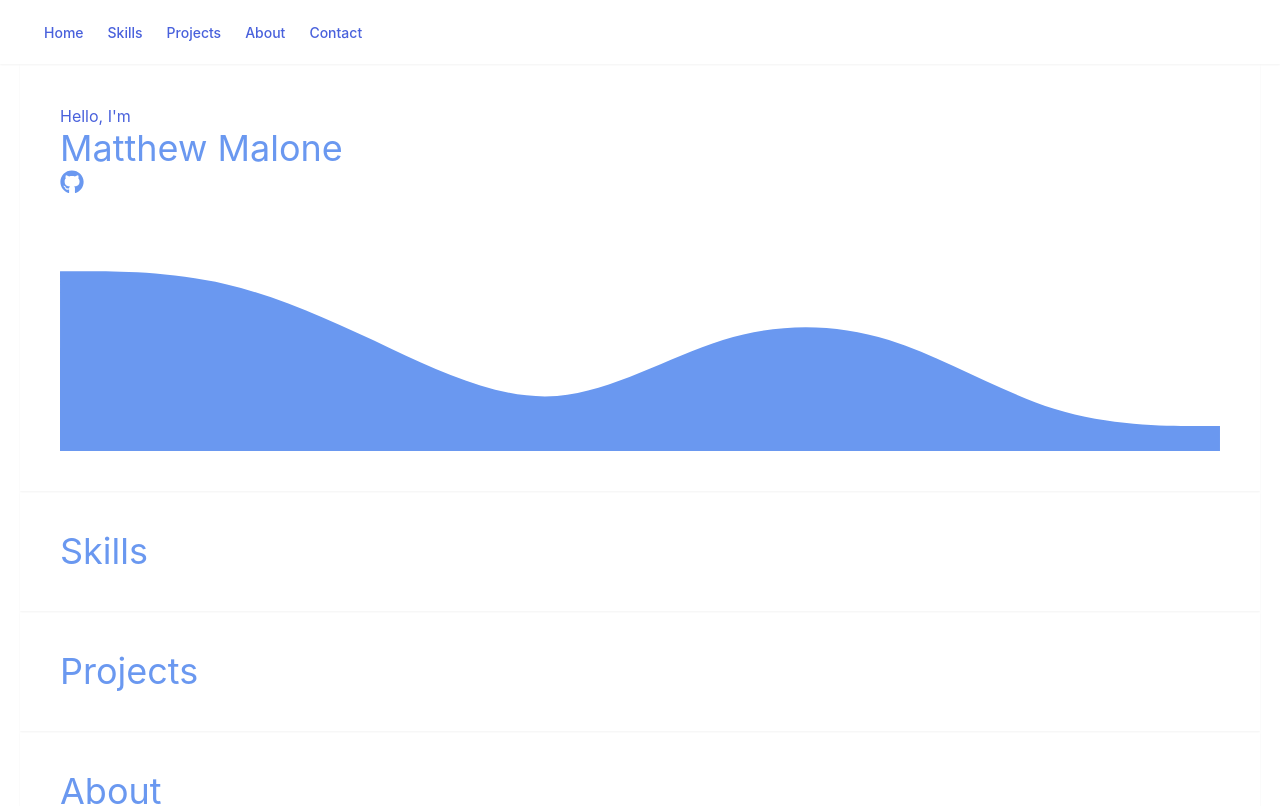
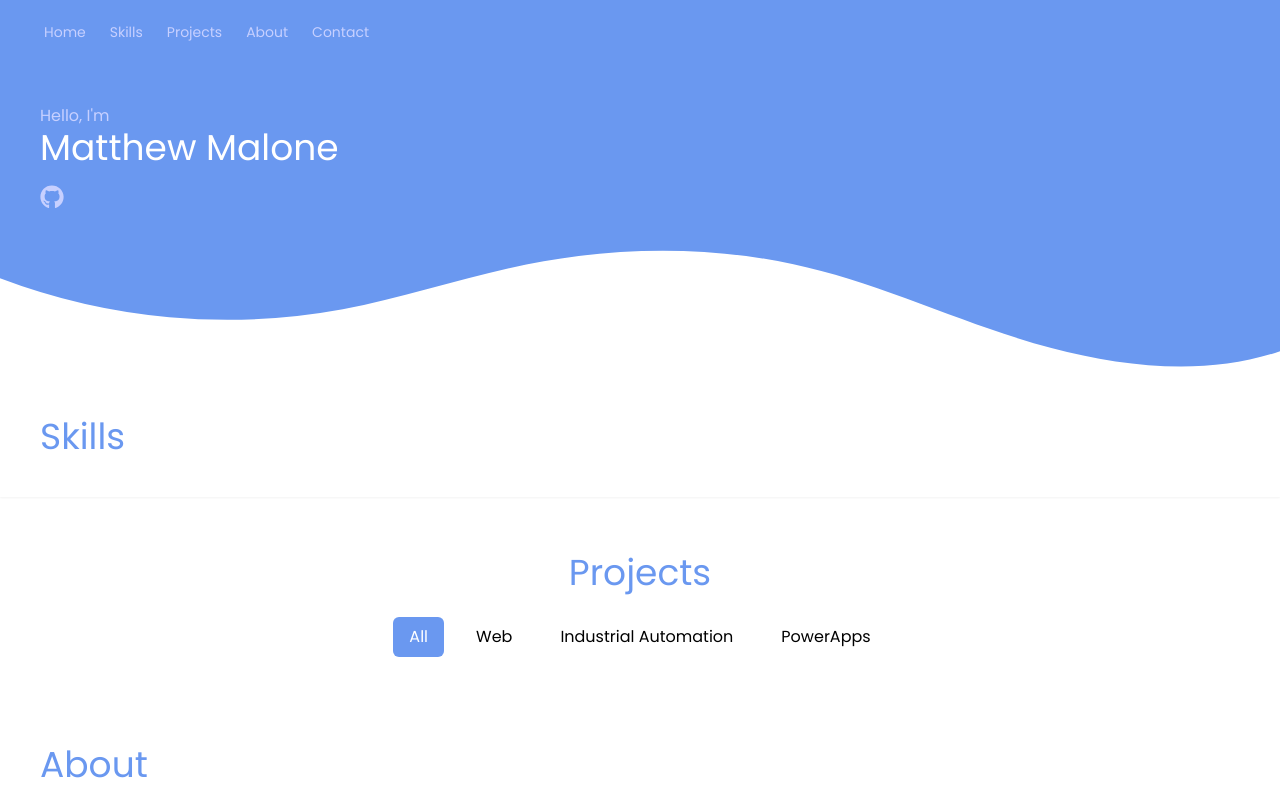
Before and after one commit to mama4294/portfolio, a React (Create React App) app: page / in a window 1280 px wide. Shown: the top 806 px of the page. Built offline with nearby package versions, Linux system fonts and the light colour scheme.

Commit message:
adds button component and project filter selector

```diff
--- a/public/index.html
+++ b/public/index.html
@@ -10,34 +10,17 @@
       content="Web site created using create-react-app"
     />
     <link rel="apple-touch-icon" href="%PUBLIC_URL%/logo192.png" />
-    <!--
-      manifest.json provides metadata used when your web app is installed on a
-      user's mobile device or desktop. See https://developers.google.com/web/fundamentals/web-app-manifest/
-    -->
     <link rel="manifest" href="%PUBLIC_URL%/manifest.json" />
-    <!--
-      Notice the use of %PUBLIC_URL% in the tags above.
-      It will be replaced with the URL of the `public` folder during the build.
-      Only files inside the `public` folder can be referenced from the HTML.
-
-      Unlike "/favicon.ico" or "favicon.ico", "%PUBLIC_URL%/favicon.ico" will
-      work correctly both with client-side routing and a non-root public URL.
-      Learn how to configure a non-root public URL by running `npm run build`.
-    -->
-    <title>React App</title>
+    <link rel="preconnect" href="https://fonts.googleapis.com" />
+    <link rel="preconnect" href="https://fonts.gstatic.com" crossorigin />
+    <link
+      href="https://fonts.googleapis.com/css2?family=Poppins&display=swap"
+      rel="stylesheet"
+    />
+    <title>Matthew Malone</title>
   </head>
   <body>
     <noscript>You need to enable JavaScript to run this app.</noscript>
     <div id="root"></div>
-    <!--
-      This HTML file is a template.
-      If you open it directly in the browser, you will see an empty page.
-
-      You can add webfonts, meta tags, or analytics to this file.
-      The build step will place the bundled scripts into the <body> tag.
-
-      To begin the development, run `npm start` or `yarn start`.
-      To create a production bundle, use `npm run build` or `yarn build`.
-    -->
   </body>
 </html>
--- a/src/App.js
+++ b/src/App.js
@@ -1,16 +1,27 @@
+import { useState } from "react";
 import { Navigation } from "./routes/Navigation";
 import { Footer } from "./routes/Footer";
 import { SocialLinks } from "./components/Social-Links";
-import { Wave } from "./components/Wave";
+import { Wave, WAVE_TYPE } from "./components/Wave";
+import { Projects } from "./routes/Projects";
 
 function App() {
   return (
     <div className="flex flex-col h-screen justify-between">
       <Navigation />
       <Content>
-        <Intro />
+        <ContentSection className="p-10 bg-primary">
+          <Intro />
+        </ContentSection>
+        <Wave type={WAVE_TYPE.base} className={"text-primary"} />
         <Skills />
-        <Projects />
+        {/* <Wave
+          type={WAVE_TYPE.base}
+          className={"text-primary origin-center rotate-180"}
+        /> */}
+        <ContentSection>
+          <Projects />
+        </ContentSection>
         <Section id="about" title="About" />
         <Section id="contact" title="Contact" />
       </Content>
@@ -22,18 +33,19 @@ function App() {
 export default App;
 
 export const Content = ({ children }) => {
-  return <div className="m-5 mt-[64px]">{children}</div>;
+  return <div className="mt-[64px]">{children}</div>;
+};
+
+export const ContentSection = ({ children, className = "p-10" }) => {
+  return <div className={className}>{children}</div>;
 };
 
 export const Intro = () => {
   return (
-    <section id="home" className="shadow-sm">
-      <div className="p-10">
-        <span className="text-muted">Hello, I'm</span>
-        <h1 className="text-primary text-4xl">Matthew Malone</h1>
-        <SocialLinks />
-        <Wave className={"text-primary"} />
-      </div>
+    <section id="home" className="">
+      <span className="text-inverted">Hello, I'm</span>
+      <h1 className="text-white text-4xl pb-4">Matthew Malone</h1>
+      <SocialLinks />
     </section>
   );
 };
@@ -42,15 +54,6 @@ export const Skills = () => {
     <section id="skills" className="shadow-sm">
       <div className="p-10">
         <h1 className="text-primary text-4xl">Skills</h1>
-      </div>
-    </section>
-  );
-};
-export const Projects = () => {
-  return (
-    <section id="projects" className="shadow-sm">
-      <div className="p-10">
-        <h1 className="text-primary text-4xl">Projects</h1>
       </div>
     </section>
   );
--- /dev/null
+++ b/src/components/Button.jsx
@@ -0,0 +1,12 @@
+export const Button = ({ children, selected, onClick }) => {
+    return (
+      <button
+        onClick={onClick}
+        className={`pointer  px-4 py-2 m-2 rounded-md ${
+          selected ? "bg-primary text-white" : "text-base"
+        }`}
+      >
+        {children}
+      </button>
+    );
+  };
--- a/src/components/Social-Links.jsx
+++ b/src/components/Social-Links.jsx
@@ -12,7 +12,7 @@ export const SocialLinks = () => {
             focusable="false"
             data-prefix="fab"
             data-icon="github"
-            className="w-6 h-6 inline-block text-primary"
+            className="w-6 h-6 inline-block text-inverted"
             role="img"
             xmlns="http://www.w3.org/2000/svg"
             viewBox="0 0 496 512"
--- a/src/components/Wave.jsx
+++ b/src/components/Wave.jsx
@@ -1,5 +1,16 @@
+export const WAVE_TYPE = {
+    top: "top",
+    bottom: "bottom",
+  };
+
+const getWave = (type = WAVE_TYPE.base) =>
+  ({
+    [WAVE_TYPE.base]:"M321.39,56.44c58-10.79,114.16-30.13,172-41.86,82.39-16.72,168.19-17.73,250.45-.39C823.78,31,906.67,72,985.66,92.83c70.05,18.48,146.53,26.09,214.34,3V0H0V27.35A600.21,600.21,0,0,0,321.39,56.44Z",
+  }[type]);
+
 export const Wave = ({type, className}) =>{
+    const WavePath = getWave(type);
     return(
-        <svg className={className} xmlns="http://www.w3.org/2000/svg" viewBox="0 0 1440 320"><path fill="currentColor" fill-opacity="1" d="M0,96L34.3,96C68.6,96,137,96,206,112C274.3,128,343,160,411,192C480,224,549,256,617,250.7C685.7,245,754,203,823,181.3C891.4,160,960,160,1029,181.3C1097.1,203,1166,245,1234,266.7C1302.9,288,1371,288,1406,288L1440,288L1440,320L1405.7,320C1371.4,320,1303,320,1234,320C1165.7,320,1097,320,1029,320C960,320,891,320,823,320C754.3,320,686,320,617,320C548.6,320,480,320,411,320C342.9,320,274,320,206,320C137.1,320,69,320,34,320L0,320Z"></path></svg>
+        <svg className={className} viewBox="0 0 1200 120" preserveAspectRatio="none"><path fill="currentColor" fillOpacity="1" d={WavePath}></path></svg>
     )
 }
--- a/src/index.css
+++ b/src/index.css
@@ -2,17 +2,8 @@
 @tailwind components;
 @tailwind utilities;
 
-
-body {
-  margin: 0;
-  font-family: -apple-system, BlinkMacSystemFont, 'Segoe UI', 'Roboto', 'Oxygen',
-    'Ubuntu', 'Cantarell', 'Fira Sans', 'Droid Sans', 'Helvetica Neue',
-    sans-serif;
-  -webkit-font-smoothing: antialiased;
-  -moz-osx-font-smoothing: grayscale;
+@layer base {
+  html {
+    font-family: 'Poppins', sans-serif;
+  }
 }
-
-code {
-  font-family: source-code-pro, Menlo, Monaco, Consolas, 'Courier New',
-    monospace;
-}
--- a/src/routes/Navigation.jsx
+++ b/src/routes/Navigation.jsx
@@ -1,16 +1,31 @@
+import { useState } from 'react';
 import { Link, animateScroll as scroll} from 'react-scroll'
 
 export const Navigation = () => {
+    const [scrolledFromTop, setScrolledFromTop] = useState(false);
+
+    const checkScrollPosition = () => {
+        if (window.scrollY >= 50) {
+          setScrolledFromTop(true);
+        } else {
+          setScrolledFromTop(false);
+        }
+      };
+
+    //Determine if the nav should change colors on scroll
+  window.addEventListener("scroll", checkScrollPosition);
+
   return (
-    <nav className="fixed z-50 top-0 w-full ease-in-out duration-300 shadow-sm bg-white">
+    <nav className={`fixed z-50 top-0 w-full ease-in-out duration-300
+    ${scrolledFromTop ? "bg-white shadow-lg" : "bg-primary"}`}>
         <div className="mx-auto px-4 sm:px-6 lg:px-8">
             <div className="flex items-center justify-between h-16">
                 <ul>
-                <NavItem to="home">Home</NavItem>
-                <NavItem to="skills">Skills</NavItem>
-                <NavItem to="projects">Projects</NavItem>
-                <NavItem to="about">About</NavItem>
-                <NavItem to="contact">Contact</NavItem>
+                <NavItem to="home" scrolledFromTop={scrolledFromTop}>Home</NavItem>
+                <NavItem to="skills" scrolledFromTop={scrolledFromTop}>Skills</NavItem>
+                <NavItem to="projects" scrolledFromTop={scrolledFromTop}>Projects</NavItem>
+                <NavItem to="about" scrolledFromTop={scrolledFromTop}>About</NavItem>
+                <NavItem to="contact" scrolledFromTop={scrolledFromTop}>Contact</NavItem>
                 </ul>
             </div>
         </div>
@@ -18,9 +33,9 @@ export const Navigation = () => {
   )
 }
 
-const NavItem = ({to, children}) =>{
+const NavItem = ({to, children, scrolledFromTop}) =>{
     return(
-        <Link to={to} spy={true} smooth={true} offset={50} duration={500} className="cursor-pointer px-3 py-2 rounded-md text-sm font-medium ease-in-out duration-300 text-muted hover:text-default">
+        <Link to={to} spy={true} smooth={true} offset={50} duration={500} className={`cursor-pointer px-3 py-2 rounded-md text-sm font-medium ease-in-out duration-300  ${scrolledFromTop ? "text-muted hover:text-default" : "text-inverted hover:text-white"} `}>
         {children}
         </Link>
     )
--- /dev/null
+++ b/src/routes/Projects.jsx
@@ -0,0 +1,32 @@
+import { useState } from "react";
+import { Button } from "../components/Button";
+
+export const Projects = () => {
+    const items = ["All", "Web", "Industrial Automation", "PowerApps"];
+    const [projectFilter, setProjectFilter] = useState(()=>items[0]);
+
+    const handleClick = (e) => {
+      setProjectFilter(e.target.innerText);
+    };
+
+    return (
+      <section id="projects" className="">
+        <h1 className="text-primary text-4xl text-center m-4">Projects</h1>
+        <ProjectFilterSelector items={items} projectFilter={projectFilter} handleClick={handleClick} />
+      </section>
+    );
+  };
+
+  const ProjectFilterSelector = ({items, projectFilter,handleClick}) => {
+    return (
+    <ul className="flex justify-center w-full">
+        {items.map((item) => (
+            <li key={item}>
+                <Button selected={projectFilter === item} onClick={handleClick}>
+                {item}
+                </Button>
+             </li>
+        ))}
+        </ul>
+    )
+  }
```
